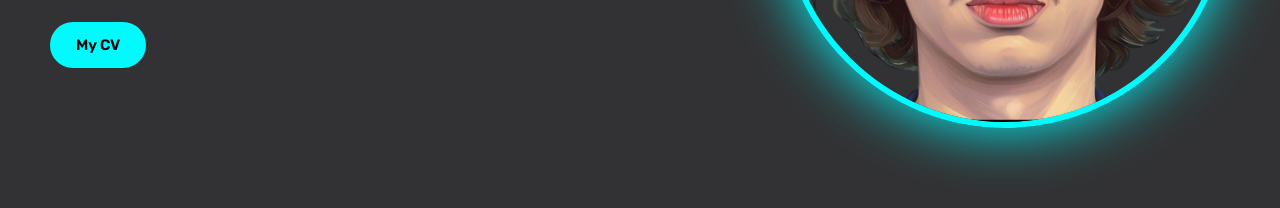
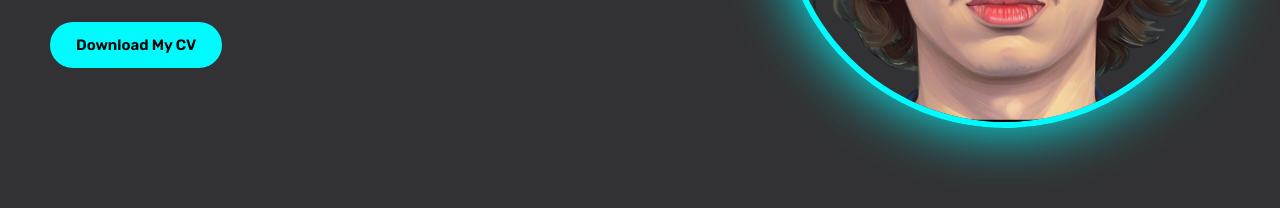
Before and after one commit to tpii935/cvaads, a plain HTML site: page index.html in a window 1280 px wide. Shown: the part 572-780 px from the top of the page. Drawn offline with nearby package versions, Linux system fonts and the light colour scheme.

Commit message:
index.html

```diff
--- a/index.html
+++ b/index.html
@@ -45,7 +45,7 @@
                         Hi! I'm TURKI, a passionate front-end developer design concepts into seamless and interactive web experiences using HTML, CSS, and JavaScript.
                     </p>
                     <div class="btn">
-                        <button onclick="window.location.href='https://drive.google.com/file/d/1JOBu-7iEg7MLSLJRjpSjV09RFRmY-IUl/view?usp=sharing';">My CV</button>
+                        <button onclick="window.location.href='https://drive.google.com/file/d/1PFn0c4MAiVlo8IKbaOO_2GABzSQ3HP7M/view?usp=sharing';">Download My CV</button>
                     </div>
 
 <!--stop-->
```
